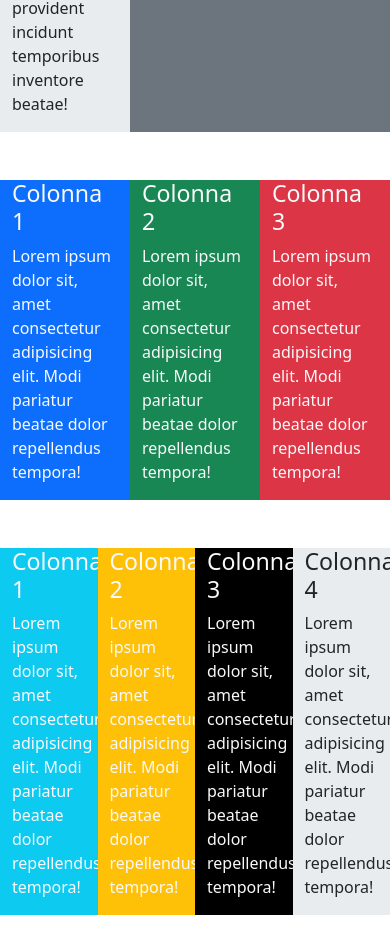
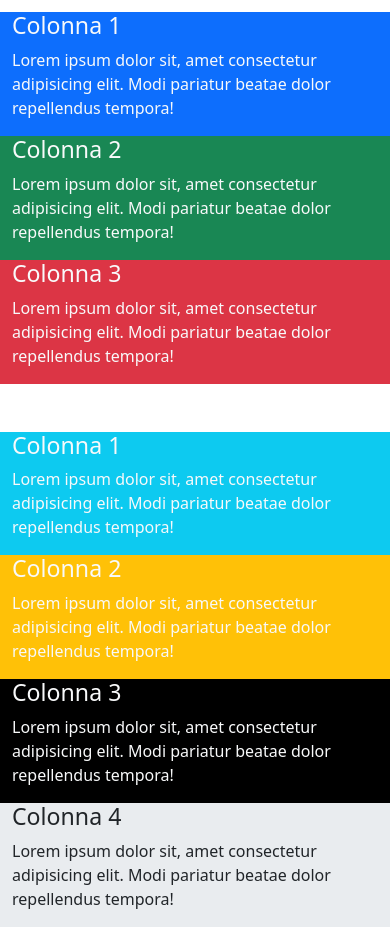
Before and after one commit to Giuseppe-DeFilippo/htmlcss-bootstrap-layout, a plain HTML site: page index.html in a window 390 px wide. Shown: the part 506-1457 px from the top of the page. Drawn offline with nearby package versions, Linux system fonts and the light colour scheme.

Commit message:
responsive tablet desktop and mobile

```diff
--- a/index.html
+++ b/index.html
@@ -22,55 +22,55 @@
     <!--main-->
     <main class="">
         <div class="row py-4 ">
-            <div class="bg-body-secondary col-4 col-md-6 col-sm-12">
+            <div class="bg-body-secondary col-lg-4 col-md-6 col-sm-12">
                 <h3 class="pt-1  ">Colonna 1</h3>
                 <p>Lorem ipsum dolor sit amet consectetur, adipisicing elit. Dolorum dolor voluptatem autem, eos quas aspernatur provident incidunt temporibus inventore beatae!</p>
             </div>
-            <div class="bg-secondary col-8 col-md-6 col-sm-12">
+            <div class="bg-secondary col-lg-8 col-md-6 col-sm-12">
                 <h3 class="text-light ">Colonna 2</h3>
                 <p>Lorem ipsum dolor sit amet consectetur adipisicing elit. Dignissimos, error. Architecto, repudiandae. Earum, atque ducimus.</p>
 
             </div>
         </div>
         <div class="text-light py-4 row">
-            <div class="bg-primary col-4 col-sm-6">
+            <div class="bg-primary col-md-4 col-sm-6">
                 <h3>Colonna 1</h3>
                 <p>Lorem ipsum dolor sit, amet consectetur adipisicing elit. Modi pariatur beatae dolor repellendus tempora!</p>
 
             </div>
 
-            <div class="bg-success col-4 col-sm-6">
+            <div class="bg-success col-md-4 col-sm-6">
                 <h3>Colonna 2</h3>
                 <p>Lorem ipsum dolor sit, amet consectetur adipisicing elit. Modi pariatur beatae dolor repellendus tempora!</p>
 
             </div>
 
-            <div class="bg-danger col-4 col-sm-12">
+            <div class="bg-danger col-md-4 col-sm-12">
                 <h3>Colonna 3</h3>
                 <p>Lorem ipsum dolor sit, amet consectetur adipisicing elit. Modi pariatur beatae dolor repellendus tempora!</p>
 
             </div>
         </div>
         <div class="row py-4">
-            <div class="bg-info text-light col-3 col-sm-6">
+            <div class="bg-info text-light col-md-3 col-sm-6">
                 <h3>Colonna 1</h3>
                 <p>Lorem ipsum dolor sit, amet consectetur adipisicing elit. Modi pariatur beatae dolor repellendus tempora!</p>
 
             </div>
 
-            <div class="bg-warning text-light col-3 col-sm-6">
+            <div class="bg-warning text-light col-md-3 col-sm-6">
                 <h3>Colonna 2</h3>
                 <p>Lorem ipsum dolor sit, amet consectetur adipisicing elit. Modi pariatur beatae dolor repellendus tempora!</p>
 
             </div>
 
-            <div class="bg-black text-light col-3 col-sm-6">
+            <div class="bg-black text-light col-md-3 col-sm-6">
                 <h3>Colonna 3</h3>
                 <p>Lorem ipsum dolor sit, amet consectetur adipisicing elit. Modi pariatur beatae dolor repellendus tempora!</p>
 
             </div>
 
-            <div class="bg-body-secondary col-3 col-sm-6">
+            <div class="bg-body-secondary col-md-3 col-sm-6">
                 <h3>Colonna 4</h3>
                 <p>Lorem ipsum dolor sit, amet consectetur adipisicing elit. Modi pariatur beatae dolor repellendus tempora!</p>
 
```
